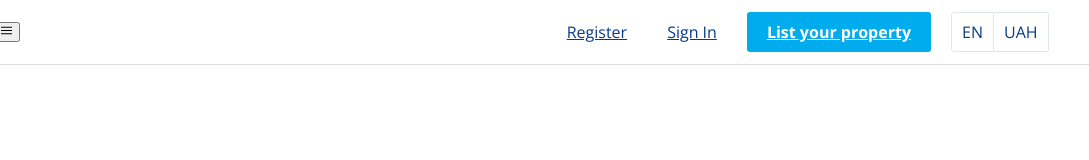
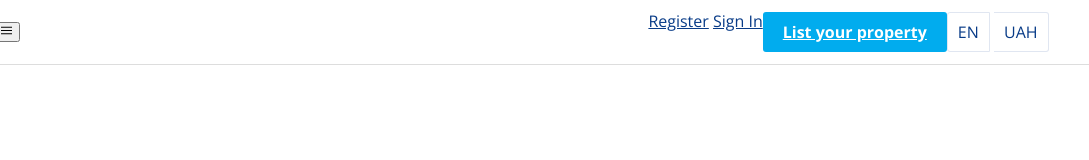
Before and after one commit to mahmutcetinn/Proje123, a website built with Parcel: page src/index.html in a window 1280 px wide. Shown: the full height of the page, 191-1280 px from the left. Built offline with nearby package versions, Linux system fonts and the light colour scheme.

Commit message:
Tekrardan düzenlenmişken...

```diff
--- a/src/scss/config/mixin.scss
+++ b/src/scss/config/mixin.scss
@@ -1,3 +1,4 @@
+/*
 @mixin mq($width: "tablet"){
     @if($width == "tablet"){
         // Medium devices (tablets, 768px and up)
--- a/src/scss/global/header.scss
+++ b/src/scss/global/header.scss
@@ -1,6 +1,5 @@
 .Header {
   border-bottom: 1px solid #ddd;
-
   .container {
     display: flex;
     align-items: center;
@@ -13,18 +12,9 @@ border-bottom: 1px solid #ddd;
     }
   }
 
-    &-switch {
+  &-menu {
     margin-left: auto;
-        @include mq{
-            display: none;
-        }
-    }
-
-    &-menu {
-        display: none;
-        @include mq("tablet") {
     display: flex;
-            margin-left: auto;
   }
 
   &-user {
@@ -42,6 +32,9 @@ border-bottom: 1px solid #ddd;
     }
   }
 
+  &-switch {
+  }
+
   &-helper {
     margin-left: 20px;
     display: flex;
@@ -50,7 +43,7 @@ border-bottom: 1px solid #ddd;
   select {
     appearance: none;
     background-color: transparent;
-            border: 1px solid #E0E6F1;
+    border: 1px solid #e0e6f1;
     padding-left: 10px;
     padding-right: 10px;
     border-radius: 0;
@@ -68,4 +61,3 @@ border-bottom: 1px solid #ddd;
     }
   }
 }
-}
--- a/src/scss/helper/global.scss
+++ b/src/scss/helper/global.scss
@@ -2,8 +2,6 @@
   max-width: $max-width;
   margin-left: auto;
   margin-right: auto;
-    padding-left: $gutter;
-    padding-right: $gutter;
 }
 
 a {
@@ -20,7 +18,7 @@ a {
 }
 
 body {
-    font-family: $font-family
+  font-family: $font-family;
 }
 
 .button {
--- a/src/scss/main.scss
+++ b/src/scss/main.scss
@@ -4,11 +4,11 @@
 
 
 @import "config/veriable.scss";
-@import "config/mixin.scss";
 @import "helper/global.scss";
 
 
 @import "global/header.scss";
 
 
+
 //
```
Lines whose indentation alone changed are shown as unchanged.
